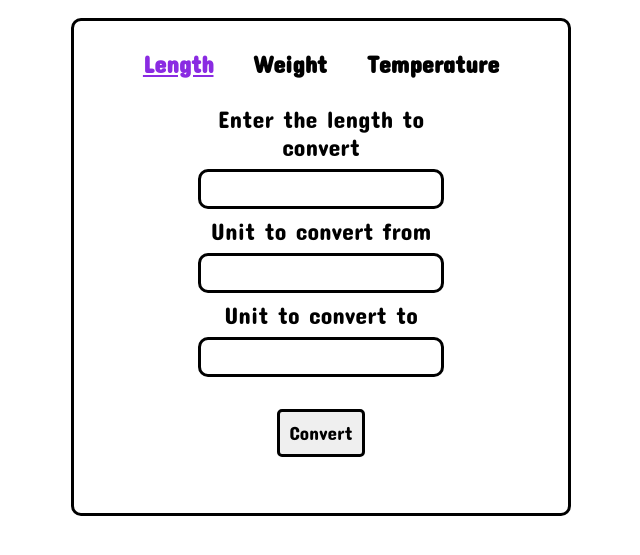
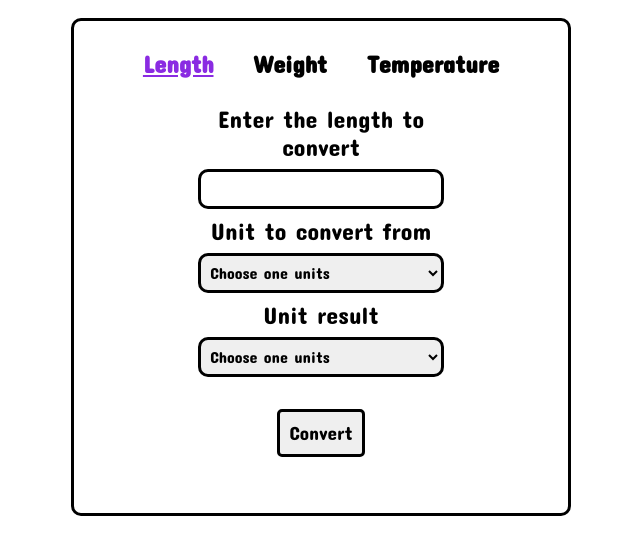
Before and after one commit to riiiiy01/latihan-API, a plain HTML site: page index.html in a window 1280 px wide. Shown: the part 59-614 px from the top of the page, without its empty margins (319-959 px from the left). Drawn offline with Linux system fonts and the light colour scheme.

Commit message:
change input to select to avoid human error

```diff
--- a/index.html
+++ b/index.html
@@ -28,16 +28,39 @@
         <div>
           <label for="lengthValue">Enter the length to convert</label>
           <input id="lengthValue" type="number" required />
+
         </div>
 
         <div>
           <label for="baseUnit">Unit to convert from</label>
-          <input id="baseUnit" type="number" required />
+          <!-- <input id="baseUnit" type="number" required /> -->
+          <select name="baseUnit" id="baseUnit" required>
+            <option value="" disabled selected>Choose one units</option>
+            <option value="cm">centimeter(cm)</option>
+            <option value="mm">milimeter(mm)</option>
+            <option value="m">meter(m)</option>
+            <option value="km">kilometer(km)</option>
+            <option value="i">inch(i)</option>
+            <option value="foot">foot(f)</option>
+            <option value="yard">yard(y)</option>
+            <option value="mil">mile(mil)</option>
+          </select>
         </div>
 
         <div>
-          <label for="resultUnit">Unit to convert to</label>
-          <input id="resultUnit" type="number" required />
+          <label for="resultUnit">Unit result</label>
+          <select name="resultUnit" id="resultUnit" required>
+            <option value="" disabled selected>Choose one units</option>
+            <option value="cm">centimeter(cm)</option>
+            <option value="mm">milimeter(mm)</option>
+            <option value="m">meter(m)</option>
+            <option value="km">kilometer(km)</option>
+            <option value="i">inch(i)</option>
+            <option value="foot">foot(f)</option>
+            <option value="yard">yard(y)</option>
+            <option value="mil">mile(mil)</option>
+          </select>
+          <!-- <input id="resultUnit" type="number" required /> -->
         </div>
 
         <button>
@@ -87,7 +110,6 @@
         </button>
       </form>
     </section>
-
     <script src="script/index.js"></script>
   </main>
 </body>
--- a/script/index.js
+++ b/script/index.js
@@ -7,6 +7,22 @@ const lengthSection = document.getElementById("length-section");
 const weightForm = document.getElementById("weightForm");
 const lengthForm = document.getElementById("lengthForm");
 const temperatureForm = document.getElementById("temperatureForm");
+
+const form = document.getElementById("lengthForm");
+const resultUnitInput = form.elements.resultUnit;
+const baseUnitSelect = document.getElementById("baseUnit");
+const resultUnitSelect = document.getElementById("resultUnit");
+
+
+// resultUnitInput.addEventListener("invalid", (event) => {
+
+
+// });
+
+// if (baseUnitSelect.value == resultUnitSelect.value) {
+//   warnElement
+// }
+
 
 lengthSection.addEventListener("click", function () {
   if (temperatureSection.classList.contains("active")) {
@@ -58,3 +74,25 @@ temperatureSection.addEventListener("click", function () {
     temperatureSection.classList.toggle("active");
   }
 });
+
+
+lengthForm.addEventListener("submit", function(e) {
+  e.preventDefault()
+
+  const userChoice = document.getElementById("baseUnit").value;
+  const lengthValue = document.getElementById("lengthValue").value;
+  const resultUnit = document.getElementById("resultUnit").value;
+
+  if (resultUnitSelect.value === baseUnitSelect.value) {
+    resultUnitSelect.setCustomValidity("can't put the same unit as baseUnit!\n choose another unit to convert!");
+    return
+  } else {
+      resultUnitSelect.setCustomValidity("");
+  }
+
+  console.log(`kamu milih ${userChoice}`);
+  console.log(`kamu milih ${lengthValue}`);
+  console.log(`${resultUnit}`);
+
+  this.reset();
+})
--- a/style/style.css
+++ b/style/style.css
@@ -39,6 +39,22 @@ button {
   cursor: pointer;
 }
 
+select {
+  font-size: 1rem;
+  transition: all 150ms linear;
+}
+
+/* select {
+  display: block;
+
+  padding: 0.5rem 0.3rem;
+  border: 1px solid black;
+  border-radius: 2px;
+
+  width: 100%;
+  max-width: 300px;
+} */
+
 #lengthForm,
 #weightForm,
 #temperatureForm {
@@ -69,7 +85,7 @@ label {
   margin-bottom: 0.5rem;
 }
 
-input {
+input, select {
   display: flex;
   margin: auto;
   height: 2.5rem;
```
